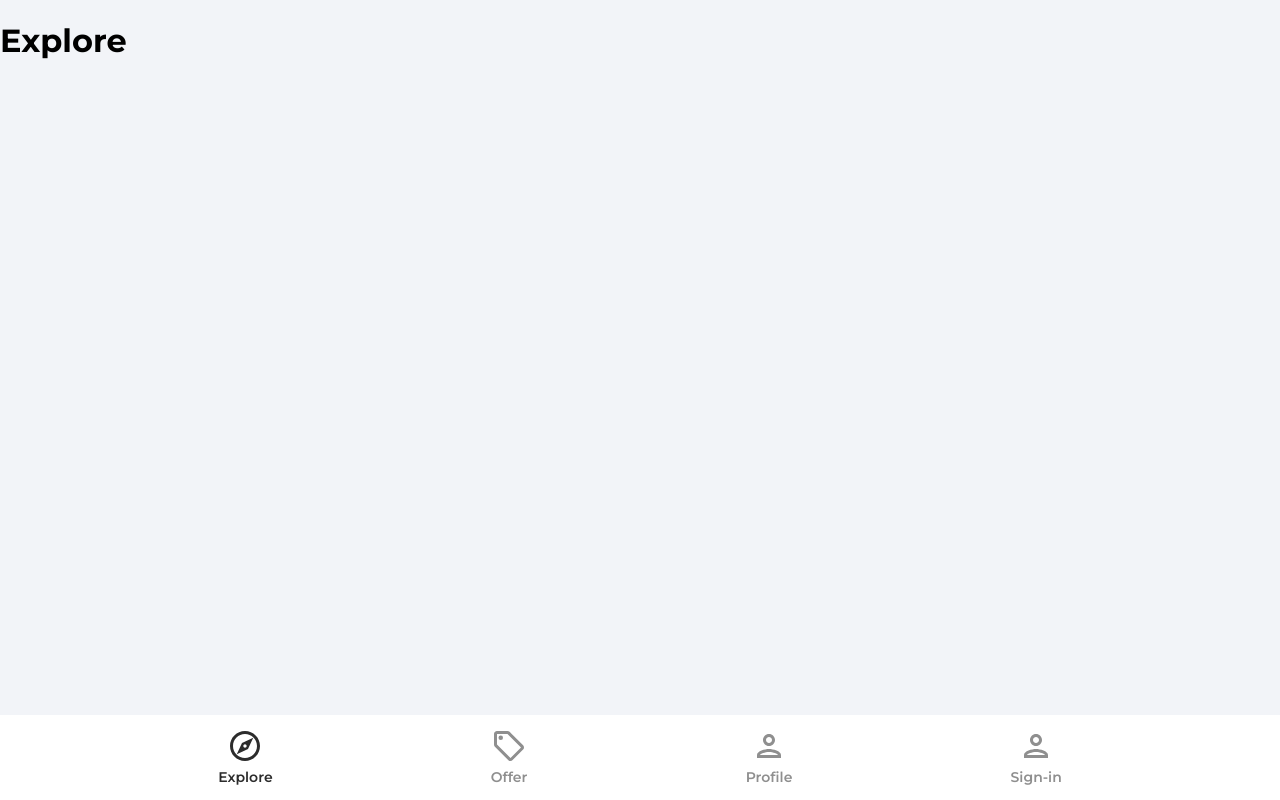
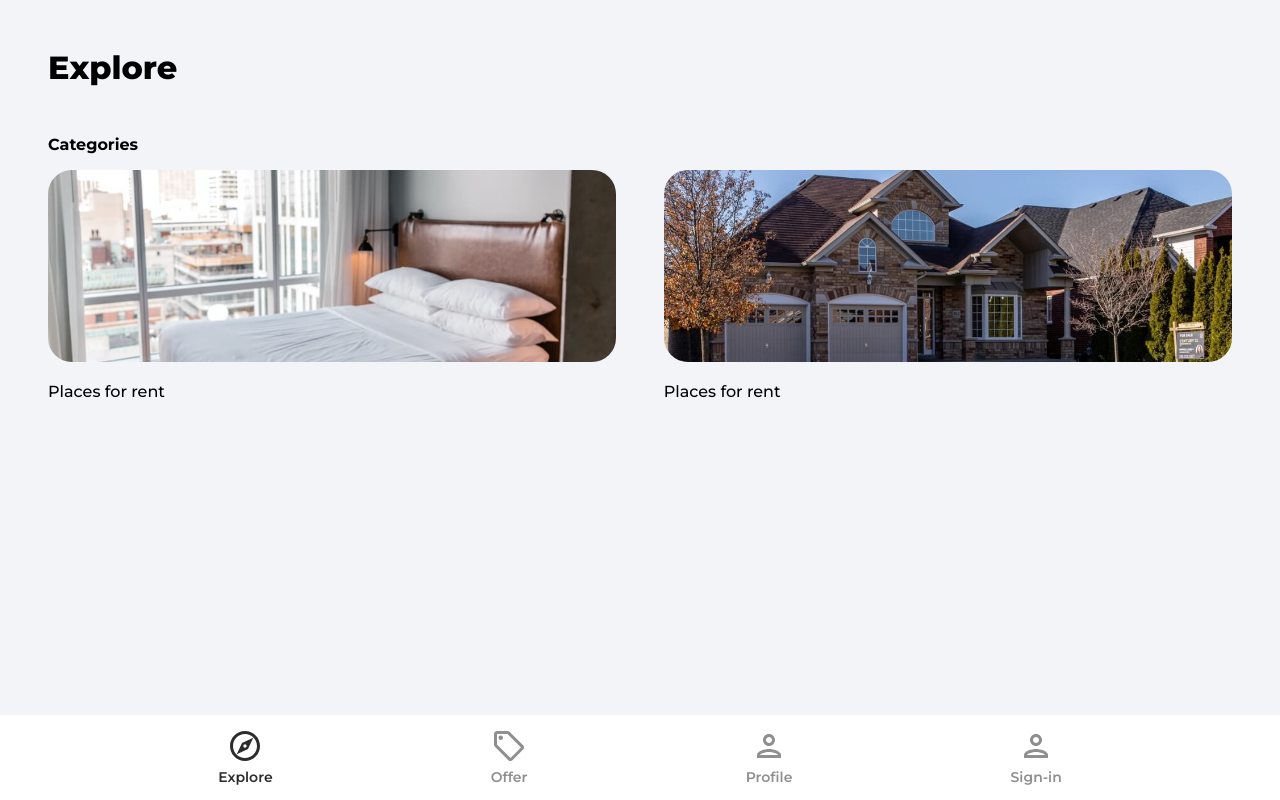
Before and after one commit to PSzkliniarz/React--House-Marketplace, a React (Create React App) app: page / in a window 1280 px wide. Built offline with nearby package versions, Linux system fonts and the light colour scheme; no server answers.

Commit message:
Fetching listings from DB

```diff
--- a/src/App.js
+++ b/src/App.js
@@ -4,6 +4,7 @@
 import Explore from './pages/Explore';
 import ForgotPassword from './pages/ForgotPassword';
 import Offers from './pages/Offers';
+import Category from './pages/Category';
 import Profile from './pages/Profile';
 import PrivateRoute from './components/PrivateRoute';
 import SignIn from './pages/SignIn';
@@ -18,6 +19,7 @@
           <Route path='/' element={<Explore />} />
           <Route path='/forgot-password' element={<ForgotPassword />} />
           <Route path='/offers' element={<Offers />} />
+          <Route path='/category/:categoryName' element={<Category />} />
           <Route path='/profile' element={<PrivateRoute />}>
             <Route path='/profile' element={<Profile />} />
           </Route>
--- /dev/null
+++ b/src/pages/Category.jsx
@@ -0,0 +1,77 @@
+import {useEffect, useState} from 'react'
+import {useParams} from 'react-router-dom'
+import {collection, getDocs, query, where, orderBy, limit, startAfter} from 'firebase/firestore'
+import {db} from '../firebase.config'
+import {toast} from 'react-toastify'
+import Spinner from '../components/Spinner'
+
+function Category() {
+    const [listings, setListings] = useState(null)
+    const [loading, setLoading] = useState(true)
+
+    const params = useParams()
+
+    useEffect(() => {
+        const fetchListings = async() => {
+            try {
+                // Get reference
+                const listingRef = collection(db, 'listings')
+
+                //Create a quer
+                const q = query(
+                    listingRef,
+                    where('type', '==', params.categoryName),
+                    orderBy('timestamp', 'desc'),
+                    limit(10)
+                )
+
+                // Execute query
+                const querySnap = await getDocs(q)
+
+                const listings = []
+
+                querySnap.forEach((doc)=>{
+                    return listings.push({
+                        id: doc.id,
+                        data: doc.data()
+                    })
+                })
+
+                setListings(listings)
+                setLoading(false)
+
+            } catch (error) {
+                toast.error('Could nopt fetch listings')
+            }
+
+        }
+
+        fetchListings()
+
+    }, [params.categoryName])
+
+  return (
+    <div className='category'>
+        <header>
+            <p categoryName='pageheader'>
+                {params.categoryName === 'rent' ? 'Places for rent' : 'Places for sale'}
+            </p>
+        </header>
+
+        {loading ? <Spinner /> : listings && listings.length > 0 ? (
+        <>
+            <main>
+                <ul className='categoryListings'>
+                    {listings.map((listing) => (
+                        <h3 key={listing.id}>{listing.data.name}</h3>
+                    ))}
+                </ul>
+            </main>
+        </>
+        ) : <p>No listings for {params.categoryName}</p>}
+
+    </div>
+  )
+}
+
+export default Category
--- a/src/pages/Explore.jsx
+++ b/src/pages/Explore.jsx
@@ -1,7 +1,37 @@
+import {Link} from 'react-router-dom'
+import rentCategoryImage from '../assets/jpg/rentCategoryImage.jpg'
+import sellCategoryImage from '../assets/jpg/sellCategoryImage.jpg'
+
 function Explore() {
   return (
-    <div>
-       <h1>Explore</h1>
+    <div className='explore'>
+       <header>
+        <p className='pageHeader'>Explore</p>
+       </header>
+       <main>
+        {/* Slider */}
+
+        <p className='exploreCategoryHeading'>Categories</p>
+        <div className='exploreCategories'>
+          <Link to='/category/rent'>
+            <img
+              src={rentCategoryImage}
+              alt='rent'
+              className='exploreCategoryImg'
+              />
+              <p className='exploreCategoryName'>Places for rent</p>
+          </Link>
+          <Link to='/category/sell'>
+            <img
+              src={sellCategoryImage}
+              alt='sell'
+              className='exploreCategoryImg'
+              />
+              <p className='exploreCategoryName'>Places for rent</p>
+          </Link>
+
+        </div>
+       </main>
     </div>
   )
 }
--- a/src/pages/Profile.jsx
+++ b/src/pages/Profile.jsx
@@ -1,4 +1,4 @@
-import { useState, useEffect} from 'react'
+import { useState} from 'react'
 import { getAuth, updateProfile} from 'firebase/auth'
 import { updateDoc, doc } from 'firebase/firestore'
 import { db } from '../firebase.config'
```
